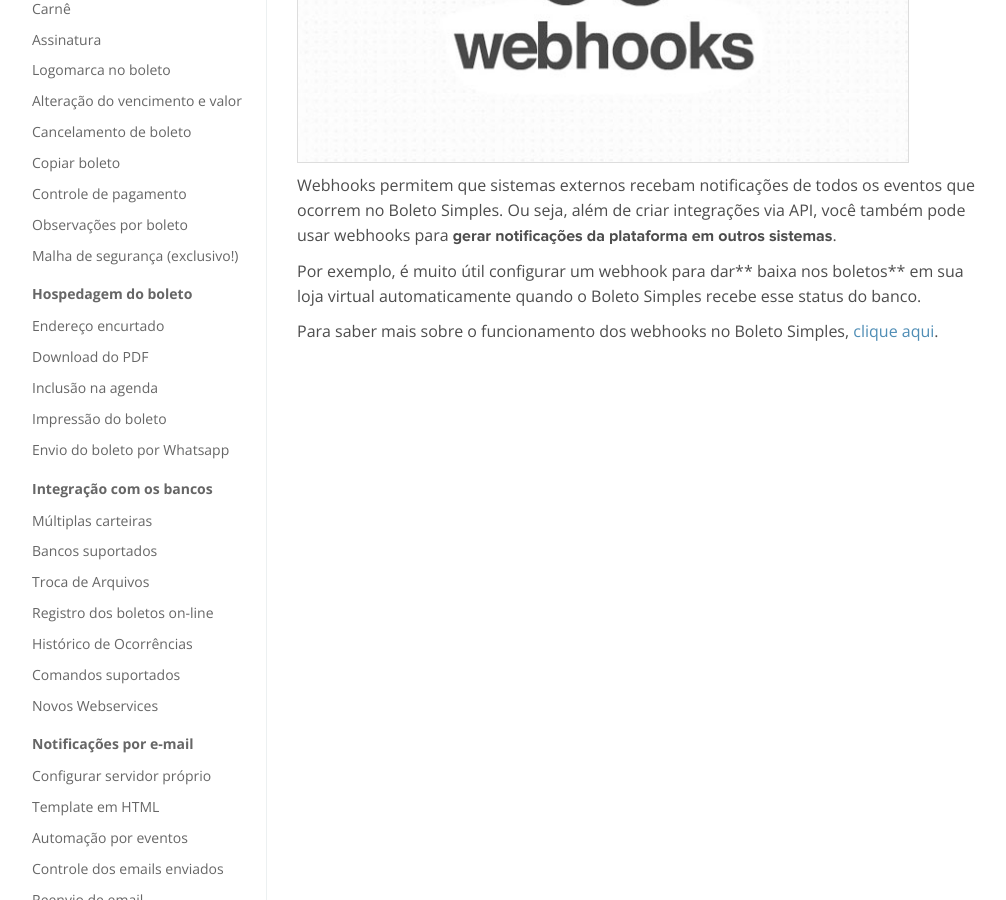
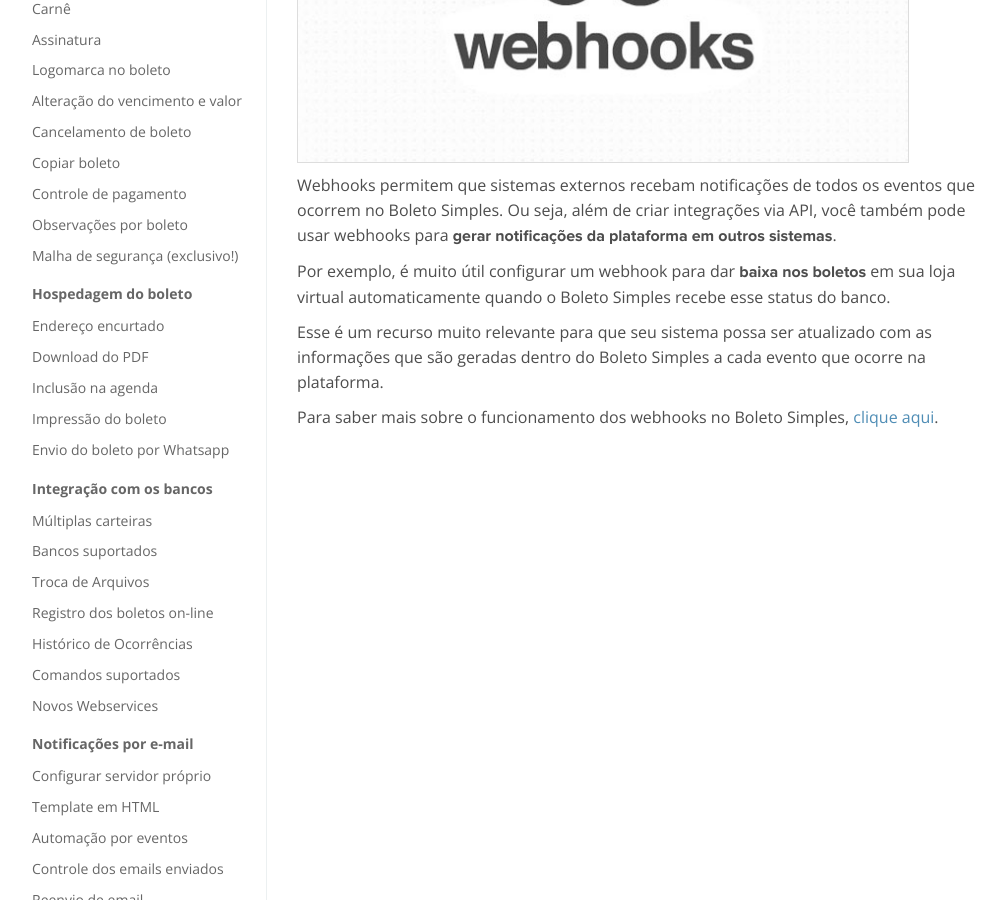
Before and after one commit to BoletoSimples/boletosimples-features, a Jekyll site: the page built from notificacoes-webhooks.markdown, in a window 1280 px wide and 900 px high, scrolled down 414 px. Shown: the whole window, without its empty margins (143-1149 px from the left). Built offline with Jekyll 4.4.1, drawn with Linux system fonts in a browser that asks for light colours.

Commit message:
Updated Notificacoes Webhooks

```diff
--- a/notificacoes-webhooks.markdown
+++ b/notificacoes-webhooks.markdown
@@ -9,6 +9,8 @@
 Webhooks permitem que sistemas externos recebam notificações de todos os eventos que ocorrem no Boleto Simples.
 Ou seja, além de criar integrações via API, você também pode usar webhooks para **gerar notificações da plataforma em outros sistemas**.
 
-Por exemplo, é muito útil configurar um webhook para dar\*\* baixa nos boletos\*\* em sua loja virtual automaticamente quando o Boleto Simples recebe esse status do banco.
+Por exemplo, é muito útil configurar um webhook para dar **baixa nos boletos** em sua loja virtual automaticamente quando o Boleto Simples recebe esse status do banco.
+
+Esse é um recurso muito relevante para que seu sistema possa ser atualizado com as informações que são geradas dentro do Boleto Simples a cada evento que ocorre na plataforma.
 
 Para saber mais sobre o funcionamento dos webhooks no Boleto Simples, [clique aqui](https://api.boletosimples.com.br/webhooks/).
```
